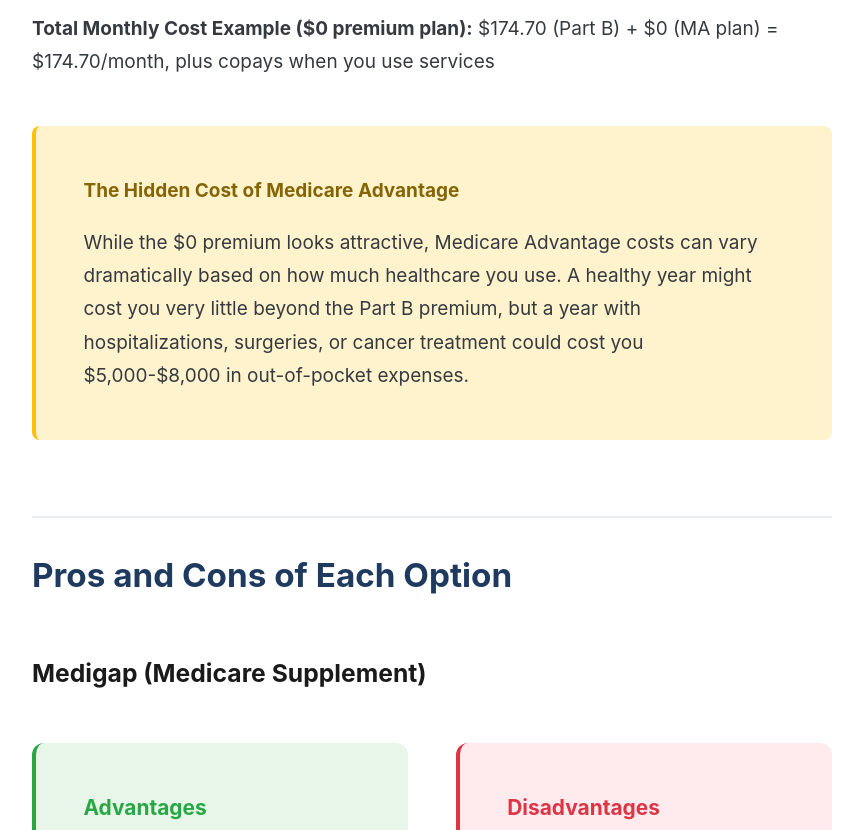
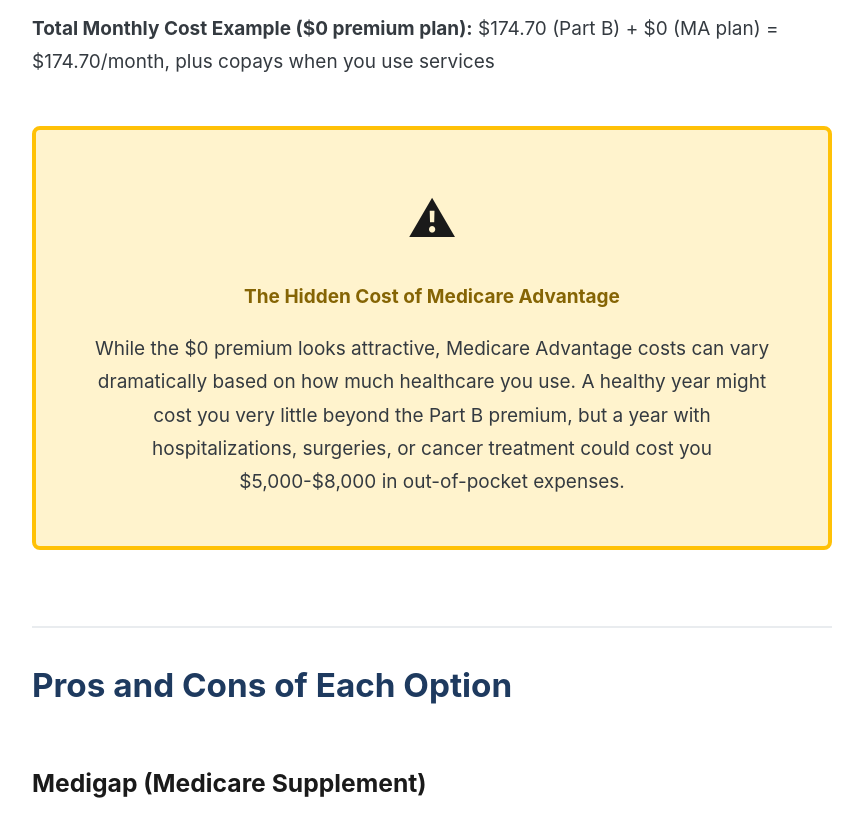
Before and after one commit to guthub-jason-gt/unbiasedmedicareadvisor, a plain HTML site: page guides/medigap-vs-medicare-advantage/index.html in a window 1280 px wide. Shown: the part 7320-8150 px from the top of the page, without its empty margins (208-1071 px from the left). Drawn offline with Linux system fonts and the light colour scheme.

Commit message:
Update warning boxes on Medigap vs MA guide - centered icon, border all sides

```diff
--- a/guides/medigap-vs-medicare-advantage/index.html
+++ b/guides/medigap-vs-medicare-advantage/index.html
@@ -141,7 +141,8 @@
         .highlight-box h4 { color: var(--primary); margin-bottom: var(--spacing-sm); }
         .highlight-box p { margin: 0; color: var(--dark-gray); }
 
-        .warning-box { background: #fff3cd; border-left: 4px solid var(--warning); padding: var(--spacing-lg); border-radius: var(--radius-md); margin: var(--spacing-lg) 0; }
+        .warning-box { background: #fff3cd; border: 4px solid var(--warning); padding: var(--spacing-lg); border-radius: var(--radius-md); margin: var(--spacing-lg) 0; text-align: center; }
+        .warning-icon { font-size: 2.5rem; display: block; margin-bottom: var(--spacing-sm); }
         .warning-box h4 { color: #856404; margin-bottom: var(--spacing-sm); }
         .warning-box p { margin: 0; color: var(--dark-gray); }
 
@@ -429,6 +430,7 @@
                 <p><strong>Total Monthly Cost Example ($0 premium plan):</strong> $174.70 (Part B) + $0 (MA plan) = $174.70/month, plus copays when you use services</p>
 
                 <div class="warning-box">
+                    <span class="warning-icon">&#9888;</span>
                     <h4>The Hidden Cost of Medicare Advantage</h4>
                     <p>While the $0 premium looks attractive, Medicare Advantage costs can vary dramatically based on how much healthcare you use. A healthy year might cost you very little beyond the Part B premium, but a year with hospitalizations, surgeries, or cancer treatment could cost you $5,000-$8,000 in out-of-pocket expenses.</p>
                 </div>
@@ -525,6 +527,7 @@
                 <p>You can switch from Medicare Advantage back to Original Medicare and Medigap during the Annual Election Period (October 15 - December 7) or during the Medicare Advantage Open Enrollment Period (January 1 - March 31).</p>
 
                 <div class="warning-box">
+                    <span class="warning-icon">&#9888;</span>
                     <h4>Warning: Medical Underwriting May Apply</h4>
                     <p>If you switch from Medicare Advantage to Medigap after your initial enrollment period (the 6 months after you turn 65 and enroll in Part B), insurance companies can deny you coverage or charge higher premiums based on your health conditions. This is a major consideration before choosing Medicare Advantage.</p>
                 </div>
```
